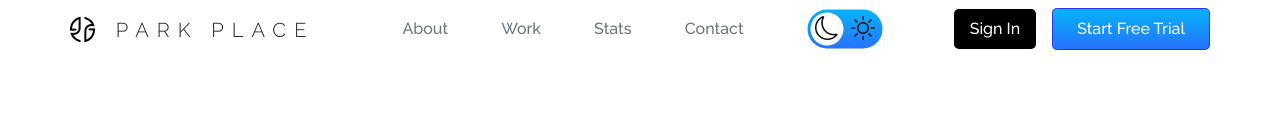
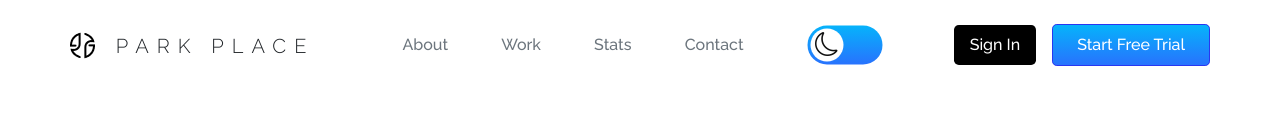
Before and after one commit to usmanarif460/park-place, a plain HTML site: page index.html in a window 1280 px wide. Shown: the top 136 px of the page. Drawn offline with nearby package versions, Linux system fonts and the light colour scheme.

Commit message:
fix: some small spacing issues

```diff
--- a/index.html
+++ b/index.html
@@ -29,7 +29,7 @@
 
 <body id="page-top " class="bg-white">
     <!-- Navigation-->
-    <nav class="navbar navbar-expand-lg navbar-light" id="mainNav myNav">
+    <nav class="navbar navbar-expand-lg navbar-light mt-3" id="mainNav myNav">
         <div class="container nav-container p-0">
 
 
@@ -68,7 +68,6 @@
                         <input type="checkbox" class="checkbox" id="chk" />
                         <label class="label" for="chk">
                             <i class="bi bi-moon"></i>
-                            <i class="bi bi-sun"></i>
                             <div class="ball"></div>
                         </label>
                     </div>
@@ -516,7 +515,7 @@
 
     <!-- App badge section-->
 
-    <div class="container">
+    <div class="w-50 mx-auto">
 
         <form action="/action_page.php">
             <h1 class="w-25 mx-auto mb-4 text-center text-dark">Contact Us</h1>
```
